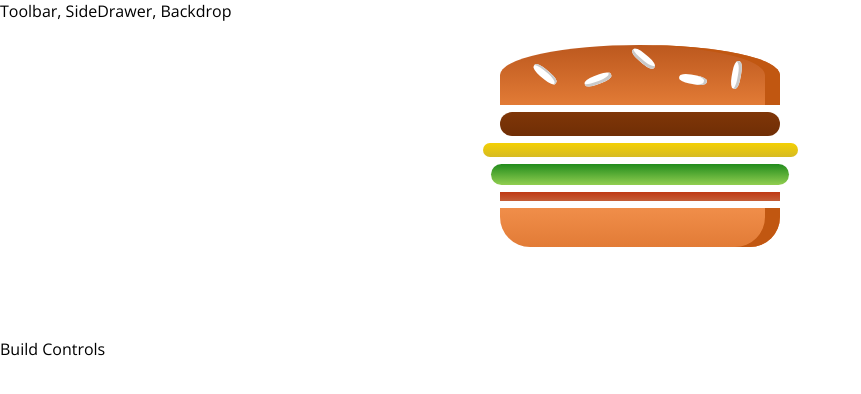
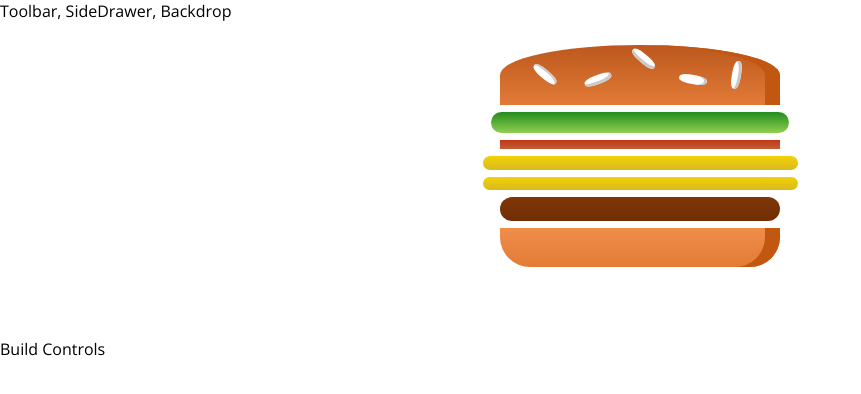
Before and after one commit to viktoria17/burger-builder, a React app: page / in a window 1280 px wide. Shown: the top 394 px of the page, without its empty margins (0-861 px from the left). Built offline with nearby package versions, Linux system fonts and the light colour scheme.

Commit message:
Add dynamic ingredients

```diff
--- a/src/components/Burger/Burger.js
+++ b/src/components/Burger/Burger.js
@@ -1,17 +1,31 @@
 import React from 'react';
 
 import classes from './Burger.css';
-import BurgerIngredients from './BurgerIngredient/BurgerIngredient';
+import BurgerIngredient from './BurgerIngredient/BurgerIngredient';
 
-const burger = () => {
+const burger = props => {
+	const existingIngredients = Object.keys(props.ingredients);
+
+	const transformedIngredients = existingIngredients.map(ingredientKey => {
+		return [...Array(props.ingredients[ingredientKey])].map((_, i) => {
+			return <BurgerIngredient key={ingredientKey + i} type={ingredientKey} />;
+		});
+	});
+
+	let ingredientsInBurger = transformedIngredients.reduce(
+		(arr, el) => arr.concat(el),
+		[]
+	);
+
+	if (ingredientsInBurger.length === 0) {
+		ingredientsInBurger = <p>Please start adding ingredients!</p>;
+	}
+
 	return (
 		<div className={classes.Burger}>
-			<BurgerIngredients type="bread-top" />
-			<BurgerIngredients type="meat" />
-			<BurgerIngredients type="cheese" />
-			<BurgerIngredients type="salad" />
-			<BurgerIngredients type="bacon" />
-			<BurgerIngredients type="bread-bottom" />
+			<BurgerIngredient type="bread-top" />
+			{ingredientsInBurger}
+			<BurgerIngredient type="bread-bottom" />
 		</div>
 	);
 };
--- a/src/containers/BurgerBuilder/BurgerBuilder.js
+++ b/src/containers/BurgerBuilder/BurgerBuilder.js
@@ -4,10 +4,19 @@ import Aux from '../../hoc/Aux';
 import Burger from '../../components/Burger/Burger';
 
 class BurgerBuilder extends Component {
+	state = {
+		ingredients: {
+			salad: 1,
+			bacon: 1,
+			cheese: 2,
+			meat: 1
+		}
+	};
+
 	render() {
 		return (
 			<Aux>
-				<Burger />
+				<Burger ingredients={this.state.ingredients} />
 				<div>Build Controls</div>
 			</Aux>
 		);
```
